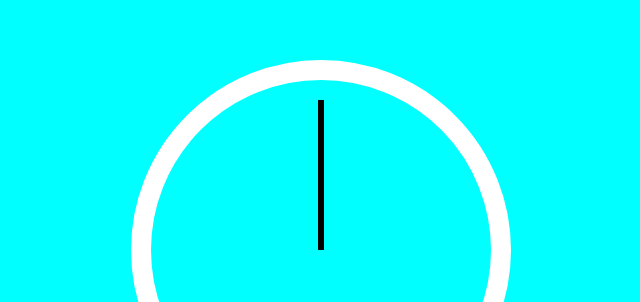
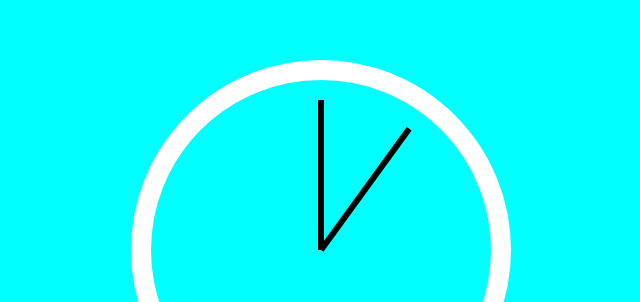
Before and after one commit to ShamillFazal/02-Clock, a plain HTML site: page index.html in a window 1280 px wide. Shown: the part 158-460 px from the top of the page, without its empty margins (319-959 px from the left). Drawn offline with Linux system fonts and the light colour scheme.

Commit message:
complete functionality for the seconds hand

```diff
--- a/index.html
+++ b/index.html
@@ -70,11 +70,20 @@
 
     <script>
         // JavaScript function to update clock hands' positions
+
+        // Get a reference to the second hand element
+        const secondHand = document.querySelector('.second-hand');
+
+        // Function to update the clock hands' positions
         function setDate() {
             const now = new Date();
             const seconds = now.getSeconds();
+            // Calculate the degree rotation for the second hand based on current seconds
+            const secondsDegrees = ((seconds / 60) * 360) + 90;
+            // Apply the rotation to the second hand element
+            secondHand.style.transform = `rotate(${secondsDegrees}deg)`;
             console.log(seconds);
-            // More code to update hand positions based on time
+            // More code to update other hand positions based on time
         }
 
         // Update the clock every second
```
